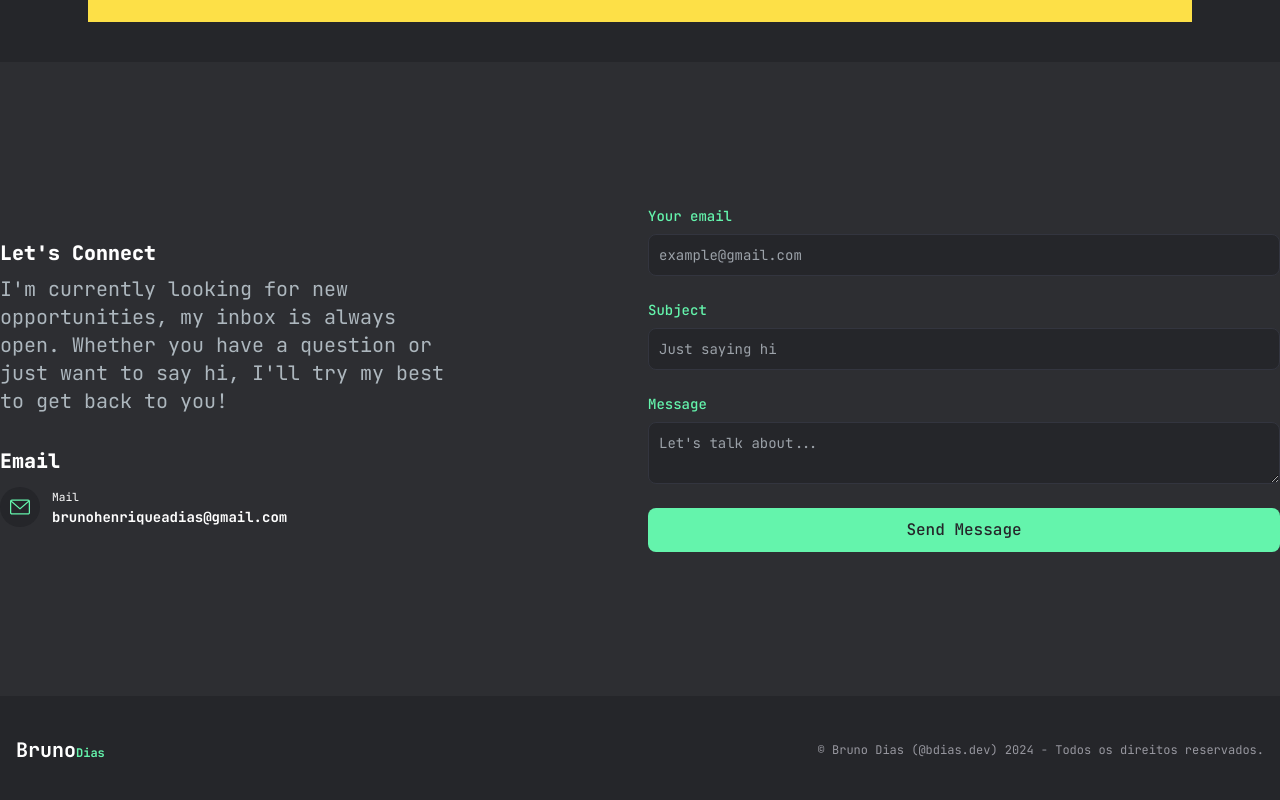
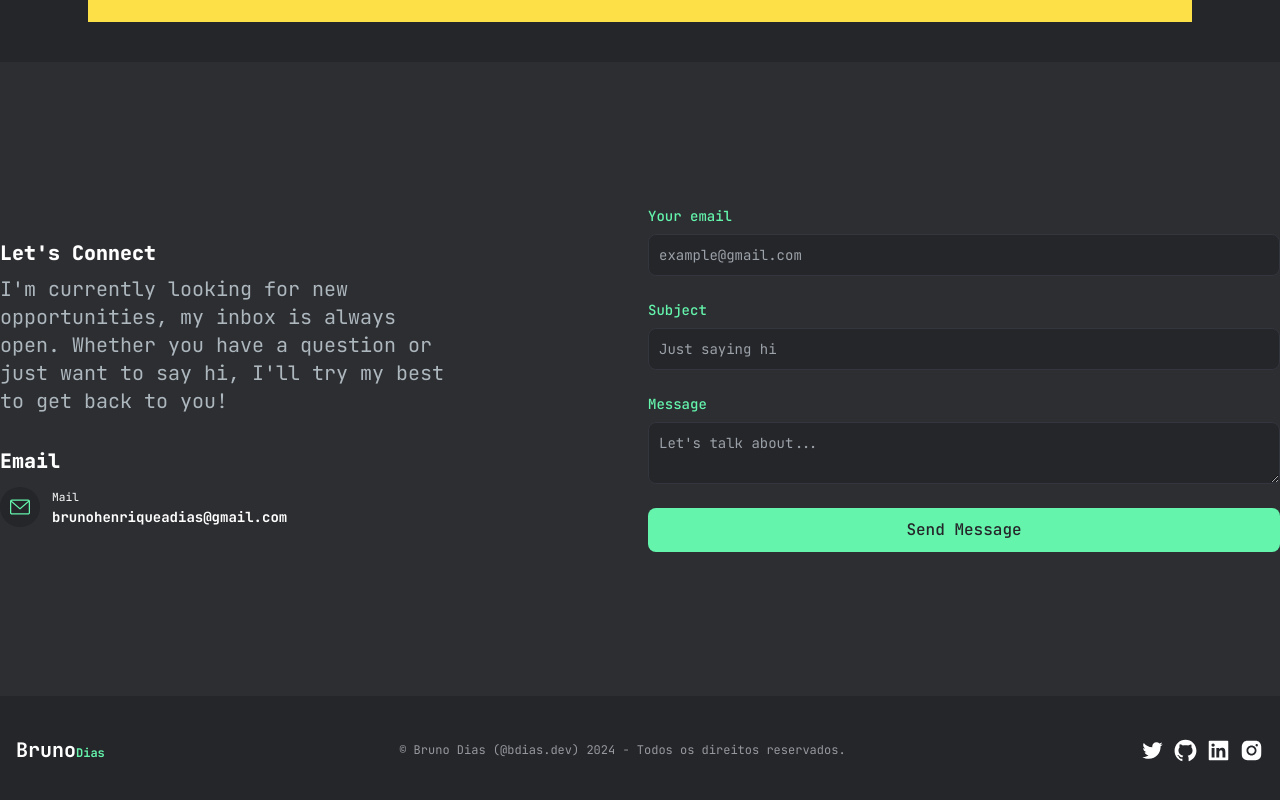
Before and after one commit to brunodias77/portfolio, a Next.js app: page / in a window 1280 px wide. Shown: the part 2654-3454 px from the top of the page. Built offline with nearby package versions, Linux system fonts and the light colour scheme.

Commit message:
Remove unused font import and update social media icons size

```diff
--- a/src/components/Footer.tsx
+++ b/src/components/Footer.tsx
@@ -9,12 +9,12 @@ const Footer = () => {
                 <div className="flex items-center justify-between">
                     <div className=" text-white"><span className="font-bold text-xl">Bruno</span><span className="text-green_400 font-bold">Dias</span> </div>
                     <span className="text-text_gray_100">© Bruno Dias (@bdias.dev)  2024 - Todos os direitos reservados.</span>
-                    {/* <nav className="flex items-center justify-center gap-2">
-                        <a href=""><AiOutlineTwitter size={20} color="white" /></a>
-                        <a href="https://github.com/brunodias77" className="flex items-center justify-center hover:text-green_400"><AiFillGithub size={20} color="white" /></a>
-                        <a href="" className="flex items-center justify-center"><AiFillLinkedin size={20} color="white" /> </a>
-                        <a href="https://www.instagram.com/brunodias_dev/" className="flex items-center justify-center"><AiFillInstagram size={20} color="white" /></a>
-                    </nav> */}
+                    <nav className="flex items-center justify-center gap-2">
+                        <a href=""><AiOutlineTwitter size={25} color="white" /></a>
+                        <a href="https://github.com/brunodias77" className="flex items-center justify-center hover:text-green_400"><AiFillGithub size={25} color="white" /></a>
+                        <a href="" className="flex items-center justify-center"><AiFillLinkedin size={25} color="white" /> </a>
+                        <a href="https://www.instagram.com/brunodias_dev/" className="flex items-center justify-center"><AiFillInstagram size={25} color="white" /></a>
+                    </nav>
                 </div>
             </div>
         </footer>
--- /dev/null
+++ b/src/components/Separator.tsx
@@ -0,0 +1,5 @@
+const Separator = () => {
+    return (
+        <div className=""></div>
+    )
+}
```
